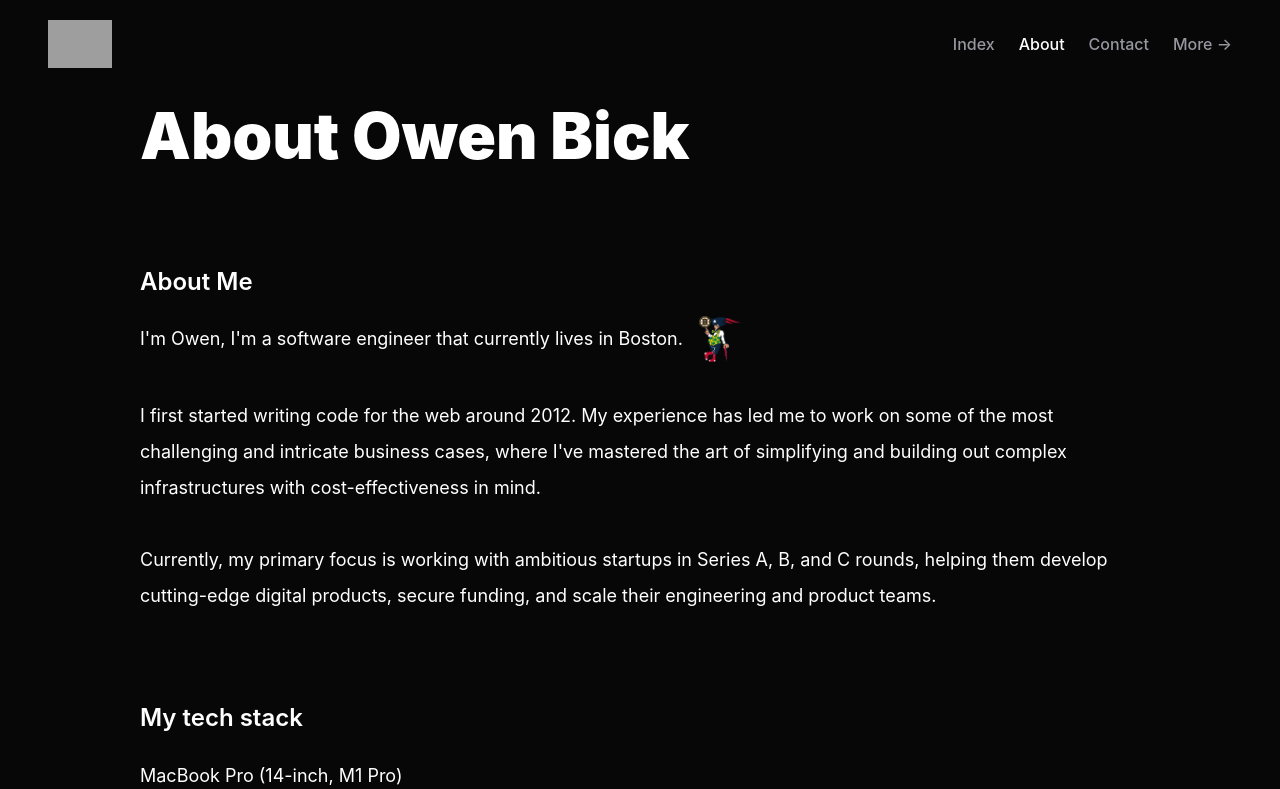
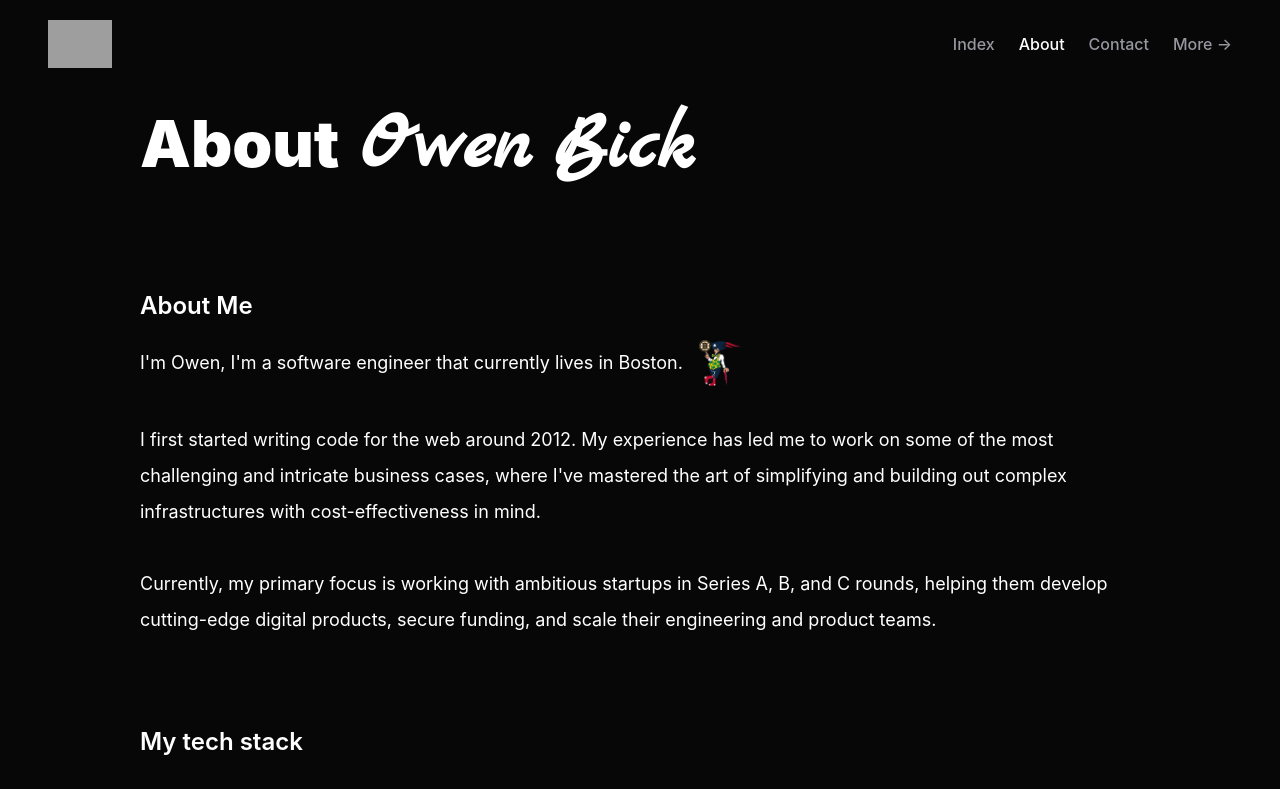
Before and after one commit to bick/website, a Next.js app: page /about in a window 1280 px wide. Shown: the top 789 px of the page. Built offline with nearby package versions, Linux system fonts and the light colour scheme; grey boxes are pictures that could not be loaded.

Commit message:
Update name font

```diff
--- a/pages/about.tsx
+++ b/pages/about.tsx
@@ -18,7 +18,7 @@ export default function Home() {
       <Layout>
         <section className="hero about">
           <div className="container">
-            <h1>About Owen Bick</h1>
+            <h1>About <span className="owen">Owen Bick</span></h1>
           </div>
         </section>
         <section className="about">
--- a/styles/breakpoints/768up.scss
+++ b/styles/breakpoints/768up.scss
@@ -55,3 +55,7 @@
         }
     }
 }
+.owen {
+    display: inline-block;
+    margin-left: .5rem;
+}
--- a/styles/breakpoints/base.scss
+++ b/styles/breakpoints/base.scss
@@ -1,3 +1,5 @@
+@import url('https://fonts.googleapis.com/css2?family=Marck+Script&display=swap');
+
 body {
   font-family: -apple-system, BlinkMacSystemFont, "Segoe UI", Helvetica,
     Arial, sans-serif, "Apple Color Emoji", "Segoe UI Emoji";
@@ -500,3 +502,10 @@ h3 {
     background-position: 16px 100%;
   }
 }
+
+.owen {
+  display: block;
+  font-family: 'Marck Script', cursive;
+  font-size: 5rem;
+  word-spacing: -1rem;
+}
```
